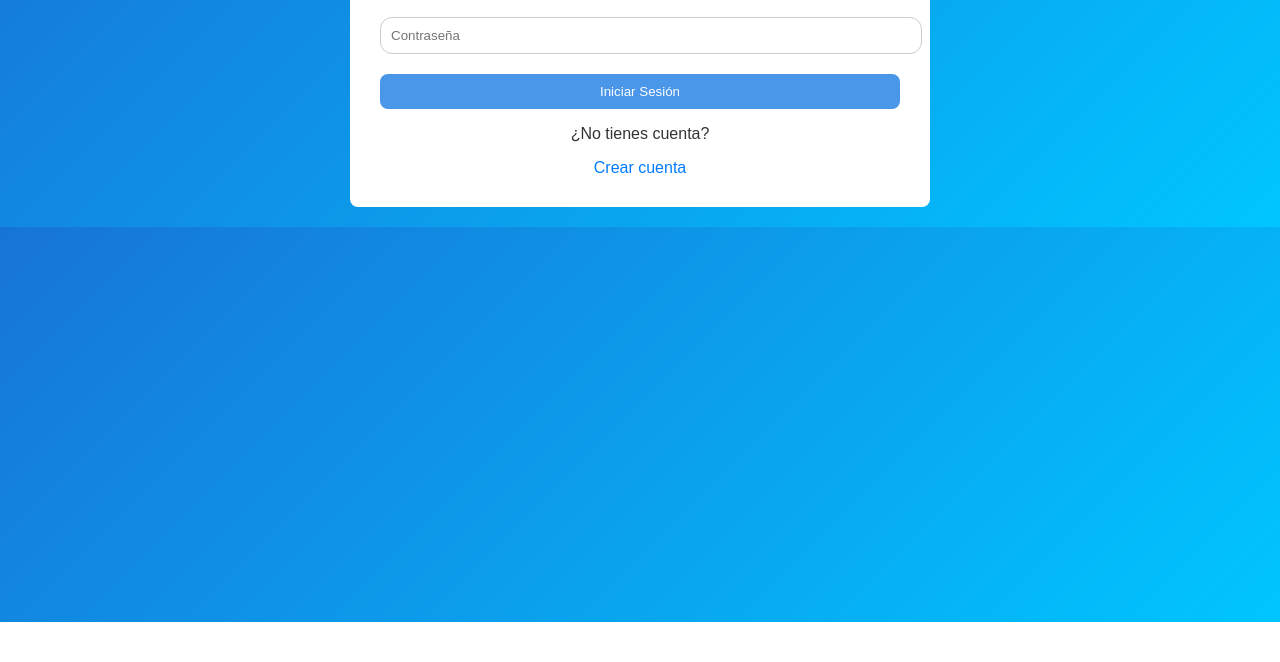
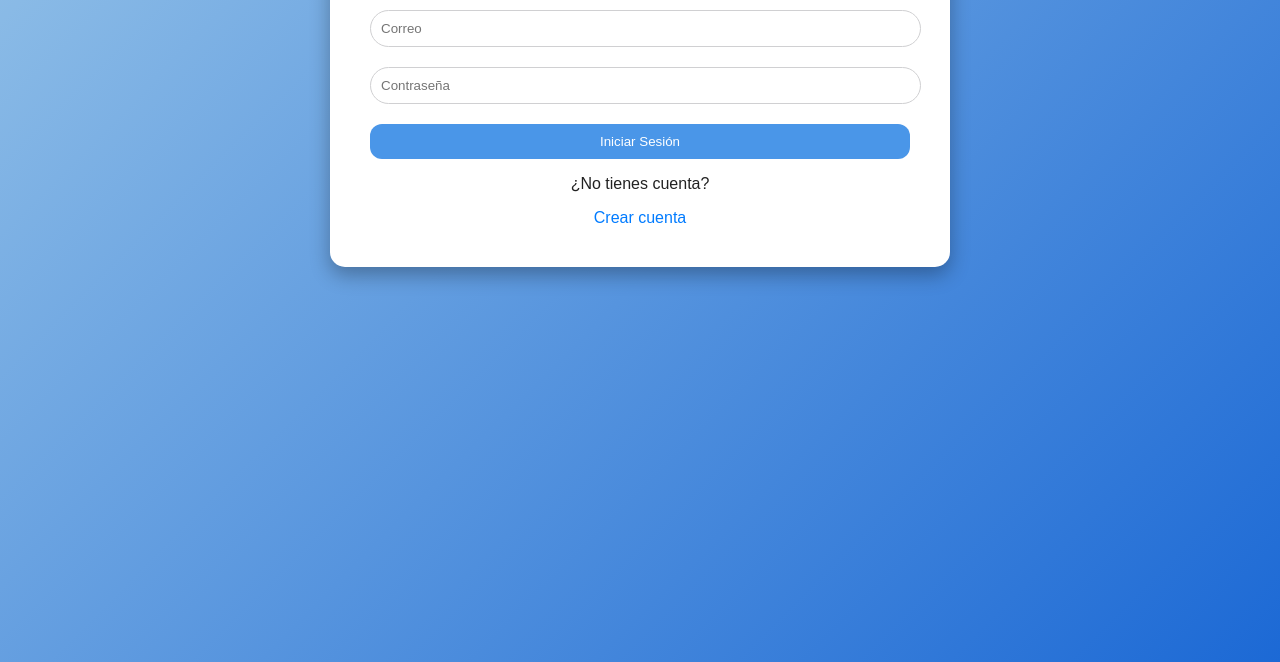
Before and after one commit to Jeidasosqui/Codigo-proyecto-LipoControl, a plain HTML site: page index.html in a window 1280 px wide. Shown: the part 178-840 px from the top of the page. Before the commit the page ends 800 px from the top, so only its background shows below. Drawn offline with nearby package versions, Linux system fonts and the light colour scheme.

Commit message:
Actualiza estilos CSS

```diff
--- a/css/styles.css
+++ b/css/styles.css
@@ -1,30 +1,68 @@
-body {
-    font-family: Arial, sans-serif;
-    background: linear-gradient(135deg, #1774d7, #00c6ff);
-    margin: 0;
-    color: #333;
+/* =========================
+ESTILOS GENERALES
+========================= */
+
+body  {
+    font-family: 'Poppins', sans-serif;
+    background: linear-gradient(135deg, #68a9deb4, #1c69d5);
+    margin: 0px;
+    color: #222;
+    min-height: 100vh;
+    padding: 20px;
 }
 
+
+/* =========================
+CONTENEDOR PRINCIPAL
+========================= */
+
 .container {
-    width: 520px;
-    margin: 20px auto;
+    width: 90%;
+    max-width: 540px;
+    margin: 40px auto;
     background: white;
-    padding: 30px;
-    border-radius: 8px;
+    padding: 40px;
+    border-radius: 15px;
     text-align: center;
+    box-shadow: 0 8px 20px rgba(0, 0, 0, 0.3);
 }
+
+
+/* =========================
+TÍTULOS
+========================= */
 
 h1, h2 {
     margin-bottom: 20px;
+    text-align: center;
+    font-weight: 600;
+    letter-spacing: 1px;
 }
 
+
+/* =========================
+INPUTS Y FORMULARIOS
+========================= */
+
 input {
-    width: 100%;
+    width: 98%;
     padding: 10px;
     margin: 10px 0;
-    border-radius: 12px;
-    border: 1px solid #ccc;
+    border-radius: 25px;
+    border: 1px solid #d0d0d2;
 }
+
+input:focus {
+    outline: none;
+    border-color: rgba(33, 80, 131, 0.3);
+    box-shadow: 0 0 8px rgba(54, 138, 227, 0.3);
+    transition: 0.2s;
+}
+
+
+/* =========================
+BOTONES
+========================= */
 
 button, .btn {
     display: block;
@@ -33,33 +71,73 @@ body {
     background: hsl(211, 77%, 60%);
     color: white;
     border: none;
-    border-radius: 8px;
+    border-radius: 12px;
     margin-top: 10px;
     text-decoration: none;
     cursor: pointer;
+    transition: all 0.3s ease;
 }
 
-  button:hover, .btn:hover {
+button:hover,
+.btn:hover {
     background: #0056b3;
+    color: white;
+    transform: scale(1.03);
+    filter: brightness(95%);
 }
+
+
+/* =========================
+DASHBOARD
+========================= */
 
 .dashboard {
     padding: 20px;
+    max-width: 1200px;
+    margin:auto;
 }
+
+
+/* =========================
+TARJETAS / CARDS
+========================= */
 
 .card {
     background: white;
     padding: 20px;
     margin: 15px 0;
     border-radius: 12px;
+
+    box-shadow: 0 4px 15px rgba(0, 0, 0, 0.1);
+
+    transition: all 0.2s ease;
 }
+
+.card:hover {
+    transform: translateY(-5px);
+}
+
+
+/* =========================
+ENLACES
+========================= */
 
 a {
     display: block;
     margin-top: 15px;
     color: #007BFF;
     text-decoration: none;
+    transition: color 0.2s ease;
 }
+
+a:hover {
+    color: #0056b3;
+}
+
+
+/* =========================
+LISTAS
+========================= */
 
 ul {
     list-style: none;
@@ -72,11 +150,27 @@ body {
     margin: 5px 0;
     border-radius: 8px;
     font-size: 14px;
+    transition: 0.2s;
 }
+
+li:hover {
+    background: #e0e0e0;
+}
+
+
+/* =========================
+GRÁFICAS / CANVAS
+========================= */
+
 canvas {
     max-width: 100%;
     margin-top: 20px;
 }
+
+
+/* =========================
+BOTONES DE LISTA
+========================= */
 
 li button {
     margin-left: 10px;
@@ -86,15 +180,23 @@ body {
     padding: 5px 8px;
     border-radius: 5px;
     cursor: pointer;
+    transition: all 0.2s ease;
 }
 
 li button:hover {
     background: darkred;
+    transform: scale(1.05);
 }
 
-/* Centrar títulos */
+
+/* =========================
+TÍTULOS DEL DASHBOARD
+========================= */
+
 .dashboard h2,
 #bienvenida,
 .card h3 {
     text-align: center;
+    letter-spacing: 1px;
+    font-weight: 600;
 }
```
Lines whose indentation alone changed are shown as unchanged.
